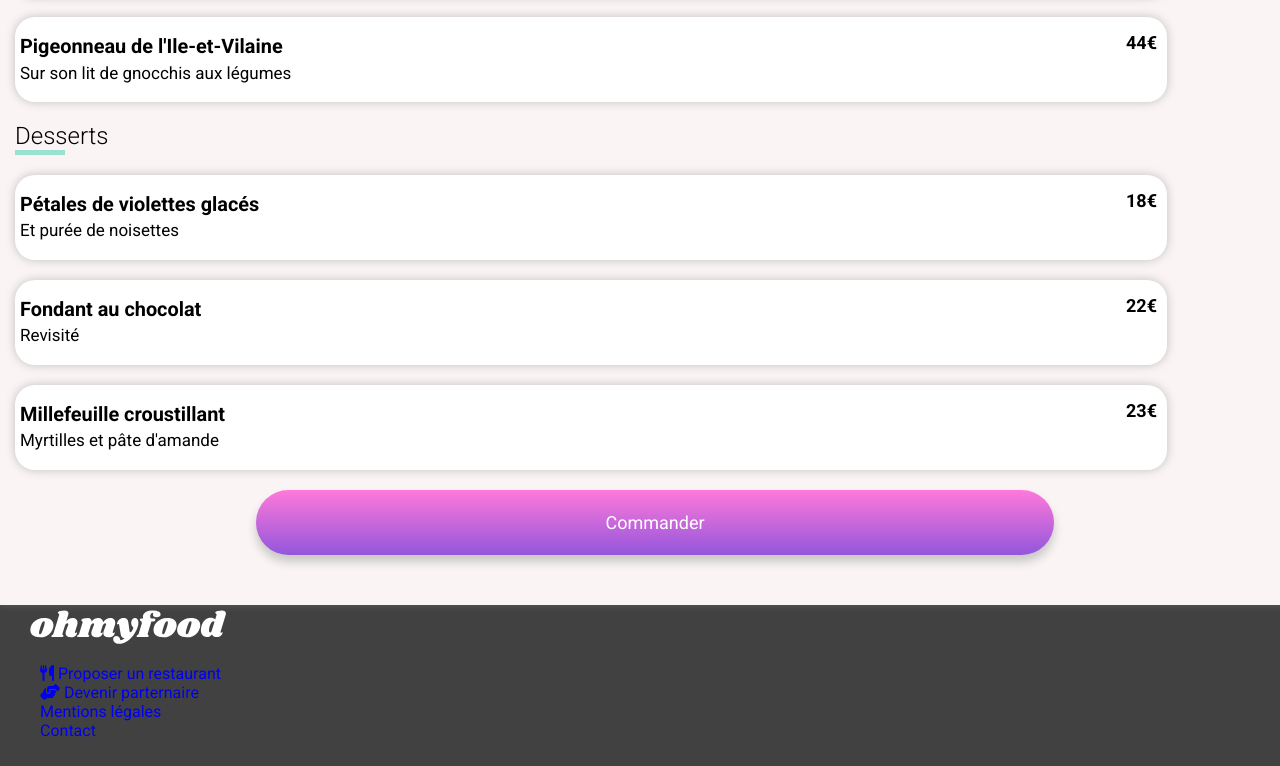
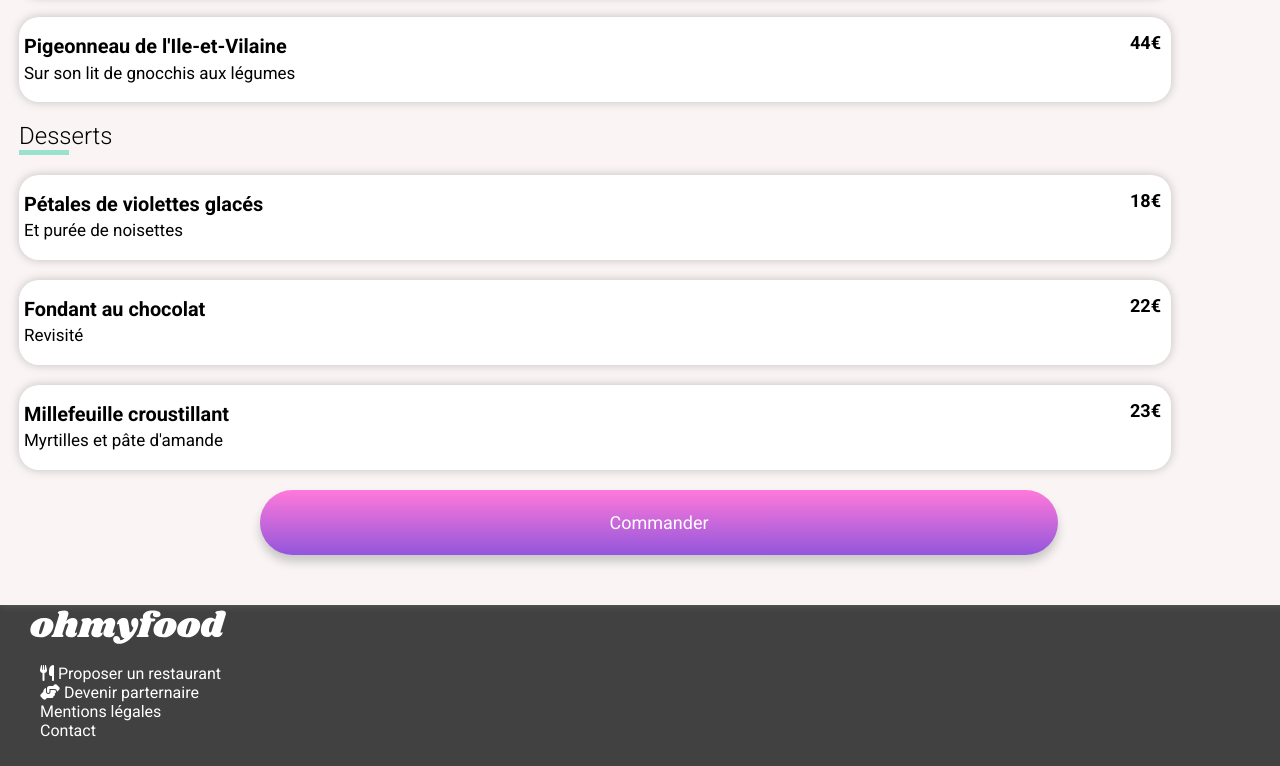
Before and after one commit to ManonHfn/ManonHoffmann_17092021, a plain HTML site: page alafrancaise.html in a window 1280 px wide. Shown: the part 937-1703 px from the top of the page. Drawn offline with Linux system fonts and the light colour scheme; a web font is replaced by a local one.

Commit message:
rectifications liens footer

```diff
--- a/restaurants.css
+++ b/restaurants.css
@@ -51,7 +51,7 @@ body{
   box-shadow: 0px 0px 10px rgba(131, 129, 129, 0.452);
   margin-top: -100px;
   position: relative;
-  padding-left: 15px;
+  padding-left: 19px;
 }
 .title{
   font-family: shrikhand, "cursive";
@@ -155,4 +155,5 @@ ul{
 }
 .footer_list a{
   text-decoration: none;
+  color:white
 }
```
